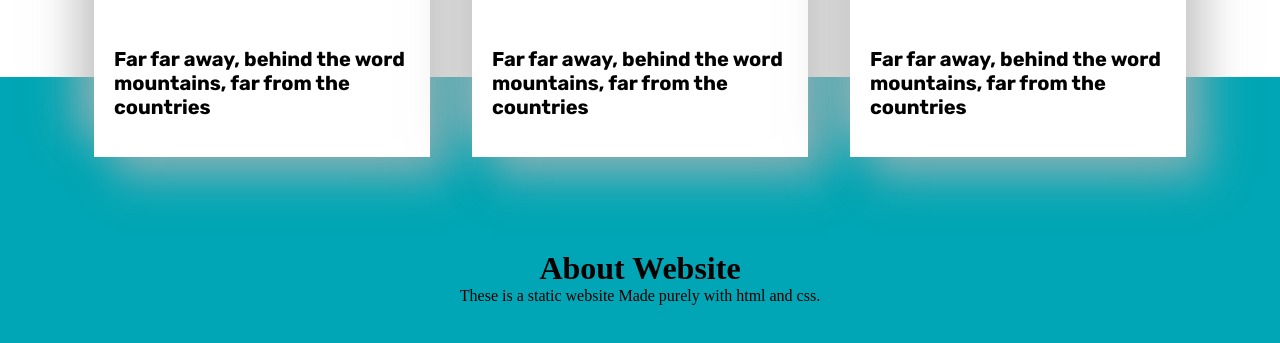
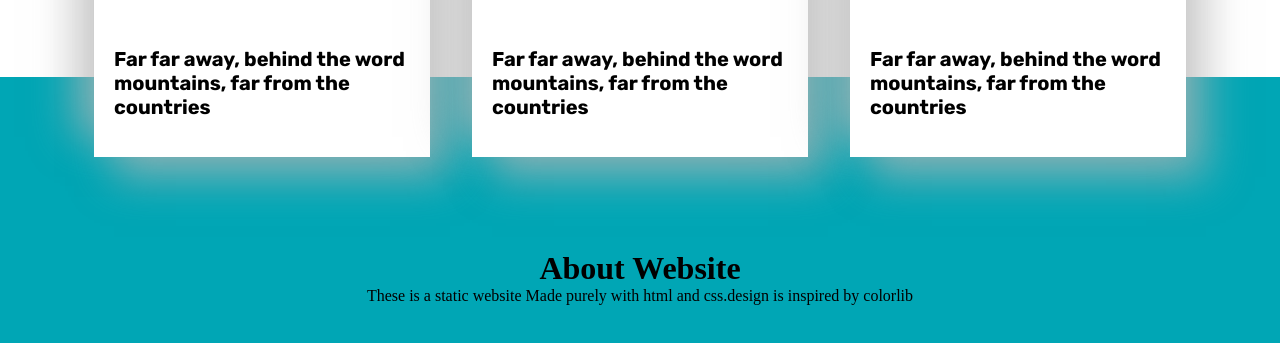
Before and after one commit to harshshrivastava15/tourishwebsite, a plain HTML site: page index.html in a window 1280 px wide. Shown: the part 2646-2989 px from the top of the page. Drawn offline with nearby package versions, Linux system fonts and the light colour scheme.

Commit message:
added some lines

```diff
--- a/index.html
+++ b/index.html
@@ -104,7 +104,7 @@
 </div>
 <footer>
     <h1>About Website</h1>
-    <p>These is a static website Made purely with html and css.</p>
+    <p>These is a static website Made purely with html and css.design is inspired by colorlib</p>
 </footer>
 
 </body>
```
